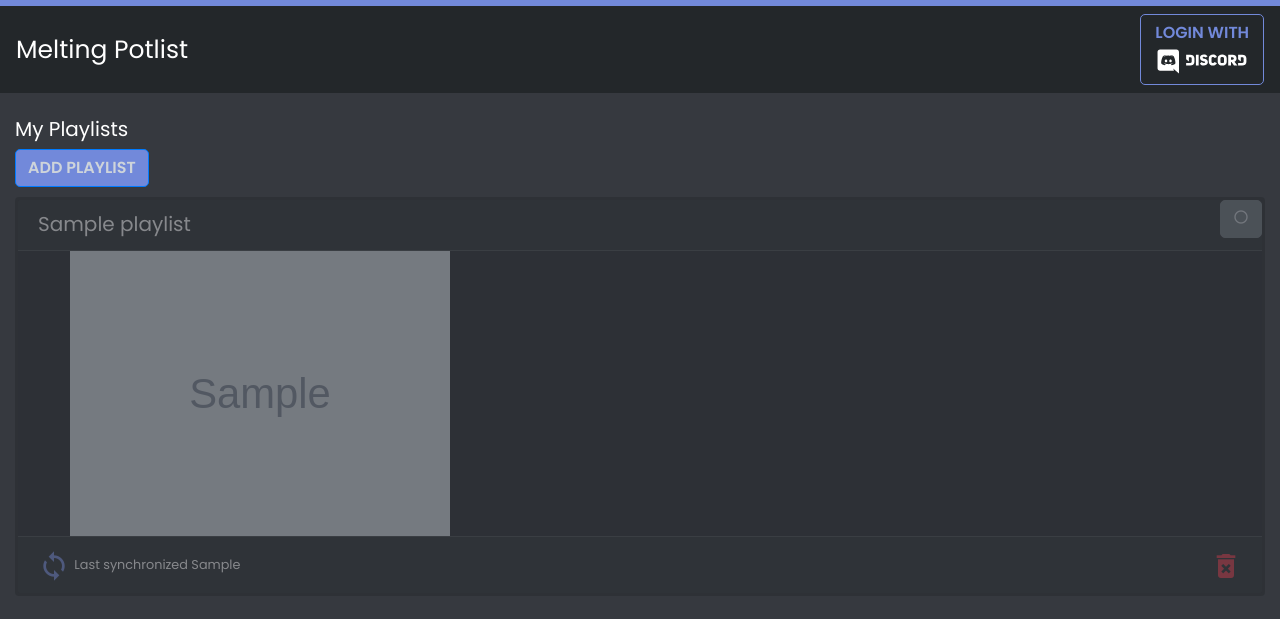
After one commit to Evanaellio/melting-potlist, a Django app: template apps/user_profile/templates/user_profile/playlists.html in a window 1280 px wide. The commit adds this page. Shown: the top 619 px of the page. Run offline with Django 3.2, Linux system fonts and the light colour scheme; the template is opened without the code that fills it: most values are stand-ins (such as "Sample title", 1, 10 or a date in 2020); grey boxes marked "Sample" are stand-in pictures; some libraries are stand-ins or nearby versions.

Commit message:
Add new interfaces for multiple playlist view and playlist detail

```diff
--- /dev/null
+++ b/apps/user_profile/templates/user_profile/playlists.html
@@ -0,0 +1,135 @@
+{% extends "core/navigation.html" %}
+{% load static %}
+
+{% block content %}
+
+    <h5>My Playlists</h5>
+
+    <!-- Button trigger modal -->
+    <button type="button" class="btn btn-primary" data-toggle="modal" data-target="#addPlaylistModal">
+        Add playlist
+    </button>
+
+    <!-- Modal -->
+    <div class="modal fade" id="addPlaylistModal" tabindex="-1" role="dialog" aria-labelledby="exampleModalLabel"
+         aria-hidden="true">
+        <div class="modal-dialog" role="document">
+            <div class="modal-content">
+                <form method="post">
+
+                    {% csrf_token %}
+
+                    <div class="modal-header">
+                        <h5 class="modal-title">Add new playlist</h5>
+                        <button type="button" class="close" data-dismiss="modal">
+                            <span>&times;</span>
+                        </button>
+                    </div>
+                    <div class="modal-body">
+                        <div class="form-group">
+                            <label for="playlistUrl">Playlist URL</label>
+                            <input type="url" class="form-control" id="playlistUrl" name="playlistUrl"
+                                   placeholder="https://youtube.com/playlist?list=...">
+                        </div>
+                    </div>
+                    <div class="modal-footer">
+                        <button type="button" class="btn btn-secondary" data-dismiss="modal">Cancel</button>
+                        <button type="submit" class="btn btn-primary">Add playlist</button>
+                    </div>
+                </form>
+            </div>
+        </div>
+    </div>
+
+    <div class="modal fade" id="deletePlaylistModal" tabindex="-1" role="dialog">
+        <div class="modal-dialog" role="document">
+            <div class="modal-content">
+                <form id="deletePlaylistForm" action="" method="post">
+                    {% csrf_token %}
+
+                    <div class="modal-header">
+                        <h5 class="modal-title">Delete {{ playlist.title }}</h5>
+                        <button type="button" class="close" data-dismiss="modal">
+                            <span>&times;</span>
+                        </button>
+                    </div>
+                    <div class="modal-body">
+                        <p>Are you sure you want to delete this playlist ?</p>
+                    </div>
+                    <div class="modal-footer">
+                        <button type="button" class="btn btn-secondary" data-dismiss="modal">Cancel
+                        </button>
+                        <button type="submit" class="btn btn-danger">Delete playlist</button>
+                    </div>
+                </form>
+            </div>
+        </div>
+    </div>
+
+    <div class="card-deck">
+        {% for playlist in playlists %}
+
+            <div class="card text-white"
+                 style="border-color: var(--discord-black); border-width: medium;{% if not playlist.enabled %} opacity: 40%; {% endif %}">
+                <div class="card-header">
+                    {% if playlist.enabled %}
+                        <a href="{% url 'user_profile:toggle_playlist' playlist_id=playlist.id %}"
+                           class="btn btn-primary position-absolute" style="right: 0; top: 0">
+                            <i class="mdi mdi-radio-button-checked"></i>
+                        </a>
+                    {% else %}
+                        <a href="{% url 'user_profile:toggle_playlist' playlist_id=playlist.id %}"
+                           class="btn btn-secondary position-absolute" style="opacity: 100%; right: 0; top: 0">
+                            <i class="mdi mdi-radio-button-unchecked"></i>
+                        </a>
+                    {% endif %}
+                    <a class="h5 card-title text-white text-break"
+                       href="{% url 'user_profile:single_playlist' playlist_id=playlist.id %}">
+                        {{ playlist.title }}
+                    </a>
+                </div>
+                <div class="container">
+                    <a class="row" href="{{ playlist.url }}">
+                        {% for track in playlist.recent_tracks %}
+                            <div class="col-4" style="padding: 0;">
+                                <img src="{{ track.thumbnail }}" title="{{ track.title }}" width="100%">
+                            </div>
+                        {% endfor %}
+                    </a>
+                </div>
+                <div class="card-footer">
+                    <a class="text-decoration-none" onclick="onSynchronize(this)"
+                       href="{% url 'user_profile:synchronize_playlist' playlist_id=playlist.id %}">
+                        <i style="font-size: 2em; color: var(--discord-blue); vertical-align: middle;"
+                           class="mdi mdi-sync"></i>
+                    </a>
+                    <small class="text-white text-break">Last synchronized {{ playlist.last_synchronized }}</small>
+                    <a data-target="#deletePlaylistModal" data-toggle="modal" style="float: right;"
+                       data-delete-path="{% url "user_profile:delete_playlist" playlist_id=playlist.id %}" href="">
+                        <i style="font-size: 2em; color: #dc3545; vertical-align: middle;"
+                           class="mdi mdi-delete-forever"></i>
+                    </a>
+                </div>
+            </div>
+
+
+        {% endfor %}
+    </div>
+
+
+{% endblock %}
+
+{% block javascript %}
+    <script type="text/javascript">
+        $('#deletePlaylistModal').on('show.bs.modal', function (event) {
+            let deletePath = $(event.relatedTarget).data('deletePath');
+            var modal = $(this)
+            modal.find('#deletePlaylistForm').attr('action', deletePath);
+        })
+
+        function onSynchronize(button) {
+            $(button).find('.mdi').attr("class", "spinner-border");
+        }
+
+    </script>
+{% endblock %}
--- a/apps/user_profile/urls.py
+++ b/apps/user_profile/urls.py
@@ -4,5 +4,9 @@ from . import views
 
 app_name = 'user_profile'
 urlpatterns = [
-    path('settings/', views.settings, name='settings'),
+    path('playlists/', views.all_playlists, name='all_playlists'),
+    path('playlists/<int:playlist_id>/', views.single_playlist, name='single_playlist'),
+    path('playlists/<int:playlist_id>/delete', views.delete_playlist, name='delete_playlist'),
+    path('playlists/<int:playlist_id>/synchronize', views.synchronize_playlist, name='synchronize_playlist'),
+    path('playlists/<int:playlist_id>/toggle', views.toggle_playlist, name='toggle_playlist'),
 ]
--- a/melting_potlist/settings.py
+++ b/melting_potlist/settings.py
@@ -35,6 +35,7 @@ INSTALLED_APPS = [
     'django.contrib.sessions',
     'django.contrib.messages',
     'django.contrib.staticfiles',
+    'django.contrib.humanize',
     'django_yamlconf',
     'widget_tweaks',
     'apps.core',
--- a/static/css/main.css
+++ b/static/css/main.css
@@ -109,3 +109,9 @@ body {
 .btn {
     margin-bottom: 10px;
 }
+
+.card-deck {
+    display: grid;
+    grid-template-columns: repeat(auto-fit, minmax(325px, 1fr));
+    grid-gap: .5rem;
+}
```
Also changed, not shown: apps/user_profile/templates/user_profile/single_playlist.html (added, +58 -0 lines), apps/user_profile/views.py (+134 -10 lines).
